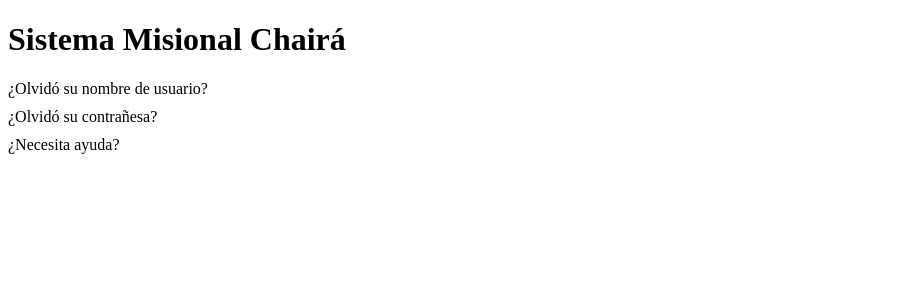
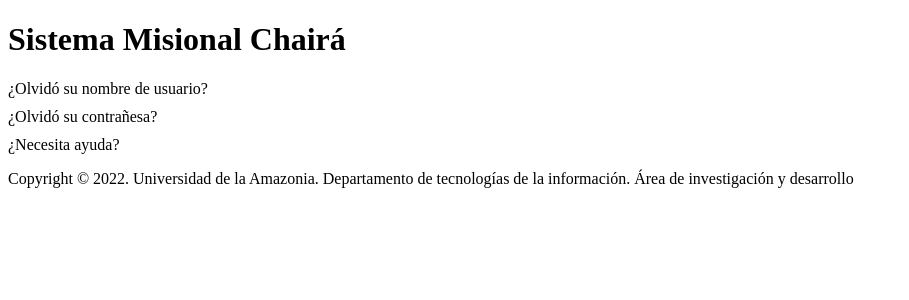
Before and after one commit to sneuder/chaira_login, a React (Create React App) app: page / in a window 1280 px wide. Shown: the top 300 px of the page, without its empty margins (0-909 px from the left). Built offline with nearby package versions, Linux system fonts and the light colour scheme.

Commit message:
Add footer component

```diff
--- /dev/null
+++ b/src/components/footer/elements.js
@@ -0,0 +1,9 @@
+import styled from '@emotion/styled'
+
+export const ContainerFooter = styled.footer`
+
+`;
+
+export const FooterText = styled.p`
+
+`;
--- /dev/null
+++ b/src/components/footer/index.jsx
@@ -0,0 +1,11 @@
+import { ContainerFooter, FooterText } from "./elements";
+
+const Footer = ({footer}) => {
+  return (
+    <ContainerFooter>
+      <FooterText>{footer}</FooterText>
+    </ContainerFooter>
+  )
+};
+
+export default Footer;
--- a/src/components/index.jsx
+++ b/src/components/index.jsx
@@ -1,6 +1,7 @@
 import Card from "./card/index";
 import Header from "./header/index";
 import Links from "./links/index";
+import Footer from "./footer/index";
 
 const CardLogin = ({ cms }) => {
   console.log(cms);
@@ -8,6 +9,7 @@
     <Card>
       <Header tittle={cms.header}></Header>
       <Links links={cms.links} />
+      <Footer footer={cms.copy_rights} />
     </Card>
   );
 };
```
